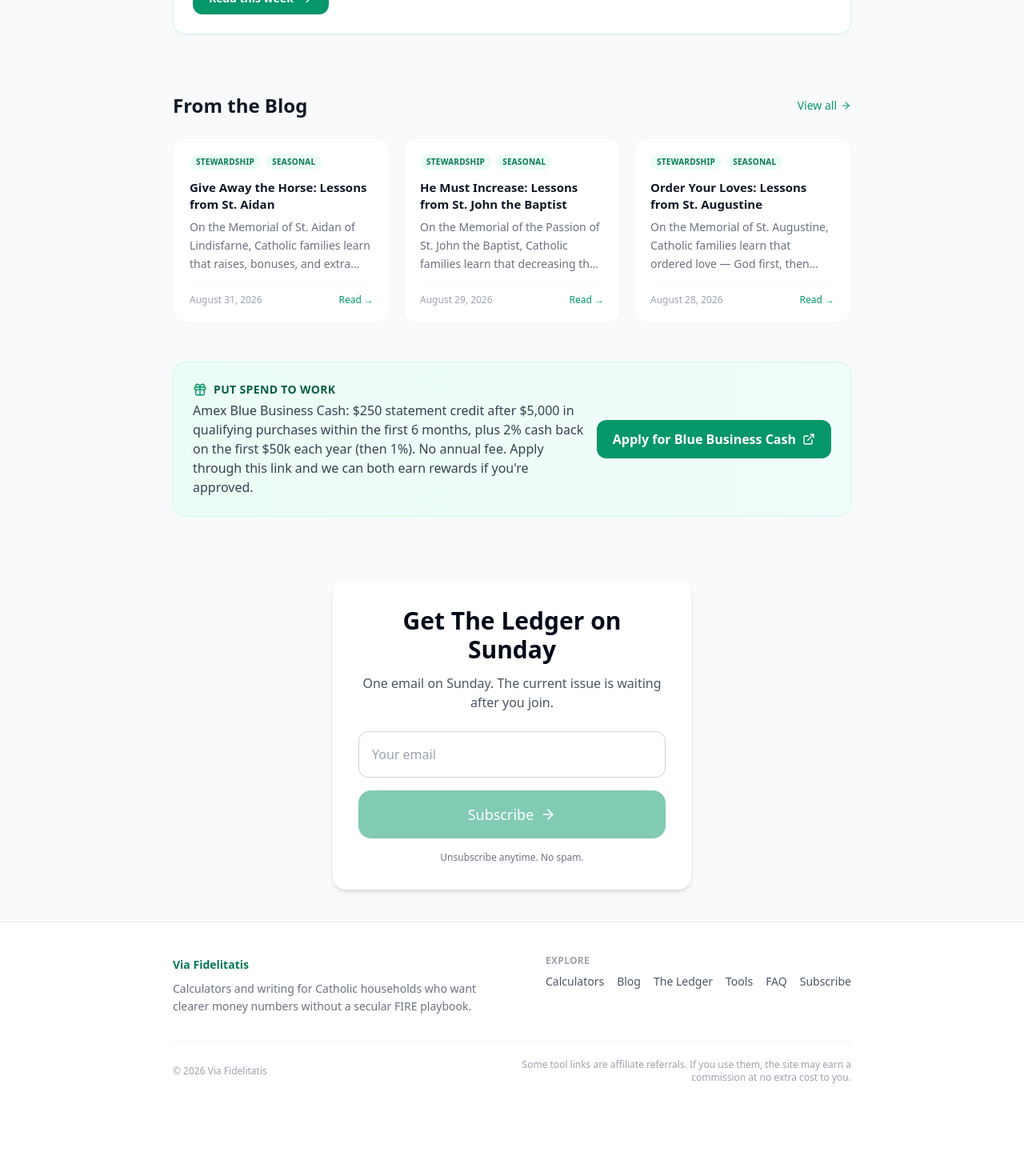
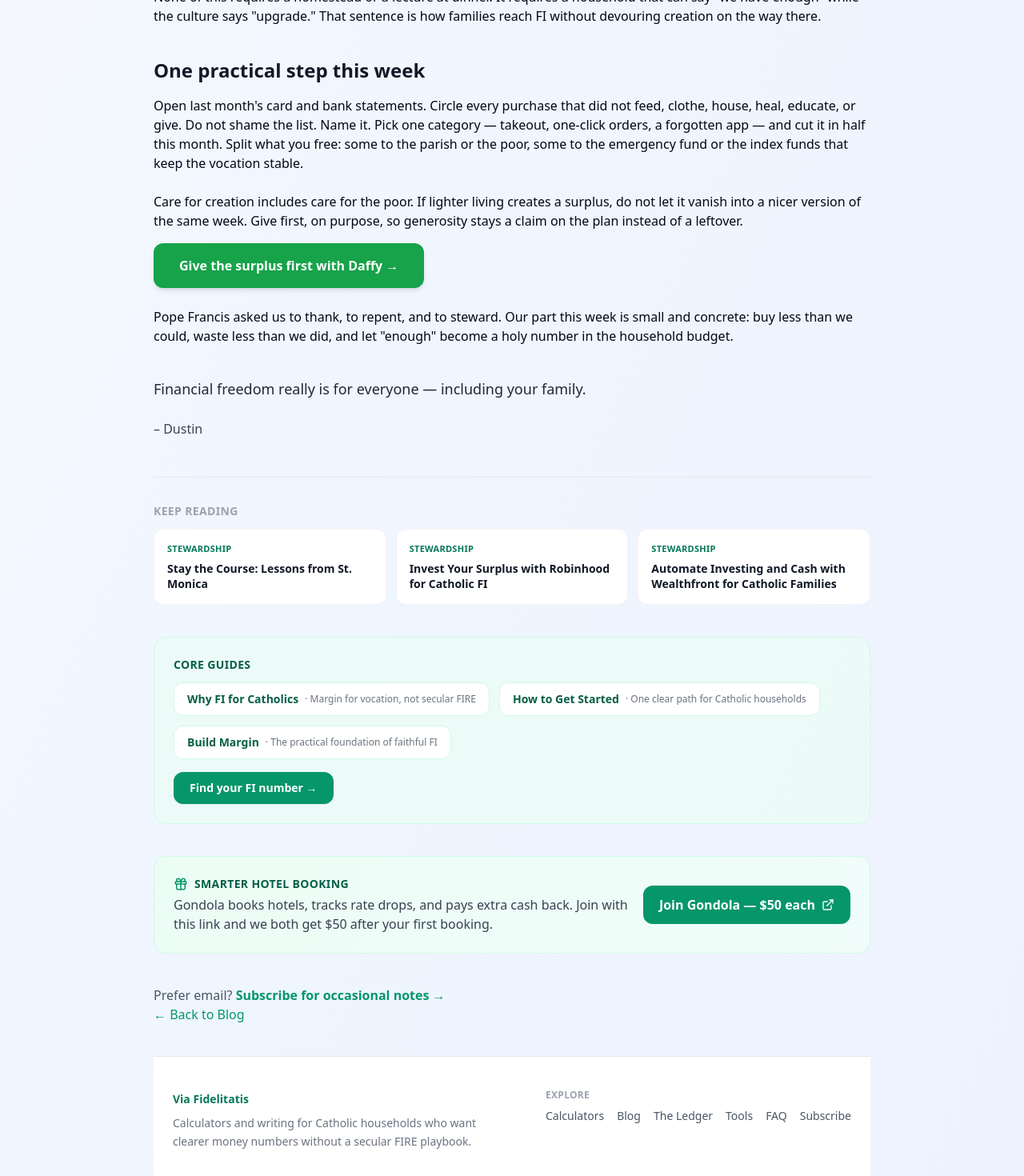
Before and after one commit to daughterpop/super-fi-calc, a React (Vite) app: page /blog/purchasing-is-a-moral-act-lessons-from-creation-day in a window 1280 px wide. Shown: the part 1258-2728 px from the top of the page at 80% size. Before the commit the page ends 2653 px from the top, so only its background shows below. Built offline with nearby package versions, Linux system fonts and the light colour scheme.

Commit message:
Add daily blog post: Purchasing Is a Moral Act: Lessons from Creation Day – September 1, 2026

```diff
--- a/src/data/posts.js
+++ b/src/data/posts.js
@@ -1,4 +1,14 @@
 const rawPosts = [
+  {
+    title: 'Purchasing Is a Moral Act: Lessons from Creation Day',
+    date: 'September 1, 2026',
+    dateSort: '2026-09-01',
+    excerpt: 'On the World Day of Prayer for the Care of Creation, Catholic families learn that every purchase is a moral act — naming “enough” frees margin for the poor, the vocation, and the common home.',
+    readTime: '4 min read',
+    link: '/blog/purchasing-is-a-moral-act-lessons-from-creation-day',
+    tags: ['Stewardship', 'Seasonal', 'Prayer'],
+    featured: false
+  },
   {
     title: 'Give Away the Horse: Lessons from St. Aidan',
     date: 'August 31, 2026',
--- a/src/main.jsx
+++ b/src/main.jsx
@@ -93,6 +93,7 @@ import StayTheCourseLessonsFromStMonica from './pages/stay-the-course-lessons-fr
 import OrderYourLovesLessonsFromStAugustine from './pages/order-your-loves-lessons-from-st-augustine.jsx';
 import HeMustIncreaseLessonsFromStJohnTheBaptist from './pages/he-must-increase-lessons-from-st-john-the-baptist.jsx';
 import GiveAwayTheHorseLessonsFromStAidan from './pages/give-away-the-horse-lessons-from-st-aidan.jsx';
+import PurchasingIsAMoralActLessonsFromCreationDay from './pages/purchasing-is-a-moral-act-lessons-from-creation-day.jsx';
 
 ReactDOM.createRoot(document.getElementById('root')).render(
   <React.StrictMode>
@@ -189,6 +190,7 @@ ReactDOM.createRoot(document.getElementById('root')).render(
           <Route path="/blog/order-your-loves-lessons-from-st-augustine" element={<OrderYourLovesLessonsFromStAugustine />} />
           <Route path="/blog/he-must-increase-lessons-from-st-john-the-baptist" element={<HeMustIncreaseLessonsFromStJohnTheBaptist />} />
           <Route path="/blog/give-away-the-horse-lessons-from-st-aidan" element={<GiveAwayTheHorseLessonsFromStAidan />} />
+          <Route path="/blog/purchasing-is-a-moral-act-lessons-from-creation-day" element={<PurchasingIsAMoralActLessonsFromCreationDay />} />
 
           <Route path="*" element={<App />} />
         </Routes>
--- /dev/null
+++ b/src/pages/purchasing-is-a-moral-act-lessons-from-creation-day.jsx
@@ -0,0 +1,97 @@
+import React from 'react';
+import BlogPostFooter from '../components/BlogPostFooter';
+
+export default function PurchasingIsAMoralActLessonsFromCreationDay() {
+  return (
+    <div className="min-h-screen bg-gradient-to-br from-slate-50 via-blue-50 to-indigo-50 py-12 px-4">
+      <div className="max-w-4xl mx-auto prose prose-slate">
+        <p className="mb-6">
+          <a href="/blog" className="text-blue-700 hover:underline font-medium">← Back to the blog</a>
+        </p>
+
+        <h1 className="text-4xl md:text-5xl font-bold text-gray-900 mb-8">
+          Purchasing Is a Moral Act: Lessons from Creation Day
+        </h1>
+
+        <p className="text-lg text-gray-700 mb-8 leading-relaxed">
+          Hey everyone,
+        </p>
+
+        <p className="text-xl font-semibold text-gray-800 mb-4">
+          Today the Church marks the World Day of Prayer for the Care of Creation — and it is a money day, whether we treat it that way or not.
+        </p>
+
+        <p className="mb-6">
+          In 2015, Pope Francis asked the whole Church to begin September by thanking God for the gift of the earth, asking pardon for what we have wasted, and taking up our vocation as stewards. The Season of Creation runs from today through the feast of St. Francis on October 4. That is not a nature hobby. It is a household practice.
+        </p>
+
+        <p className="mb-6">
+          Most budgets quietly assume that if we can afford it, we may buy it. Creation Day says the opposite. The Amazon cart, the second car, the subscription stack, and the grocery waste are moral decisions. They shape the poor, the children, and the common home — not just this month's checking account.
+        </p>
+
+        <h2 className="text-2xl font-bold text-gray-900 mt-10 mb-4">
+          What the Church actually teaches
+        </h2>
+        <p className="mb-6">
+          In Laudato Si', Pope Francis wrote a line that belongs on the fridge next to the grocery list: "Purchasing is always a moral — and not simply economic — act." He was not scolding families who need shoes. He was naming the truth that every dollar is a vote for the kind of world — and the kind of home — we are building.
+        </p>
+
+        <p className="mb-6">
+          Later in the same letter he recovers an older Christian lesson: "less is more." Not misery. Sobriety. Enough food, enough clothing, enough house, enough margin to give. The earth was here before us and has been given to us. Dominion was never a license to extract until the lifestyle feels impressive.
+        </p>
+
+        <h2 className="text-2xl font-bold text-gray-900 mt-10 mb-4">
+          How this lands in the household plan
+        </h2>
+        <p className="mb-6">
+          Faithful FI and care for creation are the same virtue practiced in dollars. You name what is enough. You stop turning raises into more stuff. You cut waste before you cut generosity. The gap that appears is not "extra fun money." It is the practical way a family can tithe, keep a buffer, and refuse to make the earth or the poor pay for a heavier life.
+        </p>
+
+        <ul className="list-disc pl-6 space-y-3 mb-8 text-gray-700">
+          <li>Write a dollar number for "enough" in three lines: groceries, dining out, and Amazon-or-equivalent — then live inside it for 30 days</li>
+          <li>Put a 48-hour pause on every non-food, non-medicine purchase so impulse stops pretending to be need</li>
+          <li>Cancel one subscription this week and send that amount to the tithe or the buffer</li>
+          <li>Cook what is already in the kitchen before you shop; food waste is a leaked grocery budget and a leaked gift of the earth</li>
+        </ul>
+
+        <p className="mb-6">
+          None of this requires a homestead or a lecture at dinner. It requires a household that can say "we have enough" while the culture says "upgrade." That sentence is how families reach FI without devouring creation on the way there.
+        </p>
+
+        <h2 className="text-2xl font-bold text-gray-900 mt-10 mb-4">
+          One practical step this week
+        </h2>
+        <p className="mb-6">
+          Open last month's card and bank statements. Circle every purchase that did not feed, clothe, house, heal, educate, or give. Do not shame the list. Name it. Pick one category — takeout, one-click orders, a forgotten app — and cut it in half this month. Split what you free: some to the parish or the poor, some to the emergency fund or the index funds that keep the vocation stable.
+        </p>
+
+        <p className="mb-4">
+          Care for creation includes care for the poor. If lighter living creates a surplus, do not let it vanish into a nicer version of the same week. Give first, on purpose, so generosity stays a claim on the plan instead of a leftover.
+        </p>
+
+        <a
+          href="https://www.daffy.org/dhimmer1/invite"
+          target="_blank"
+          rel="noopener noreferrer"
+          className="inline-flex items-center gap-2 px-8 py-4 bg-green-600 text-white font-semibold rounded-xl hover:bg-green-700 transition-all shadow-md hover:shadow-lg mb-6"
+        >
+          Give the surplus first with Daffy →
+        </a>
+
+        <p className="mb-6">
+          Pope Francis asked us to thank, to repent, and to steward. Our part this week is small and concrete: buy less than we could, waste less than we did, and let "enough" become a holy number in the household budget.
+        </p>
+
+        <p className="text-lg font-medium text-gray-800 mt-10">
+          Financial freedom really is for everyone — including your family.
+        </p>
+
+        <p className="text-gray-700 font-medium mt-6">
+          – Dustin
+        </p>
+
+        <BlogPostFooter />
+      </div>
+    </div>
+  );
+}
```
Also changed, not shown: 2 other files (tests, documents, lock files or other folders).
